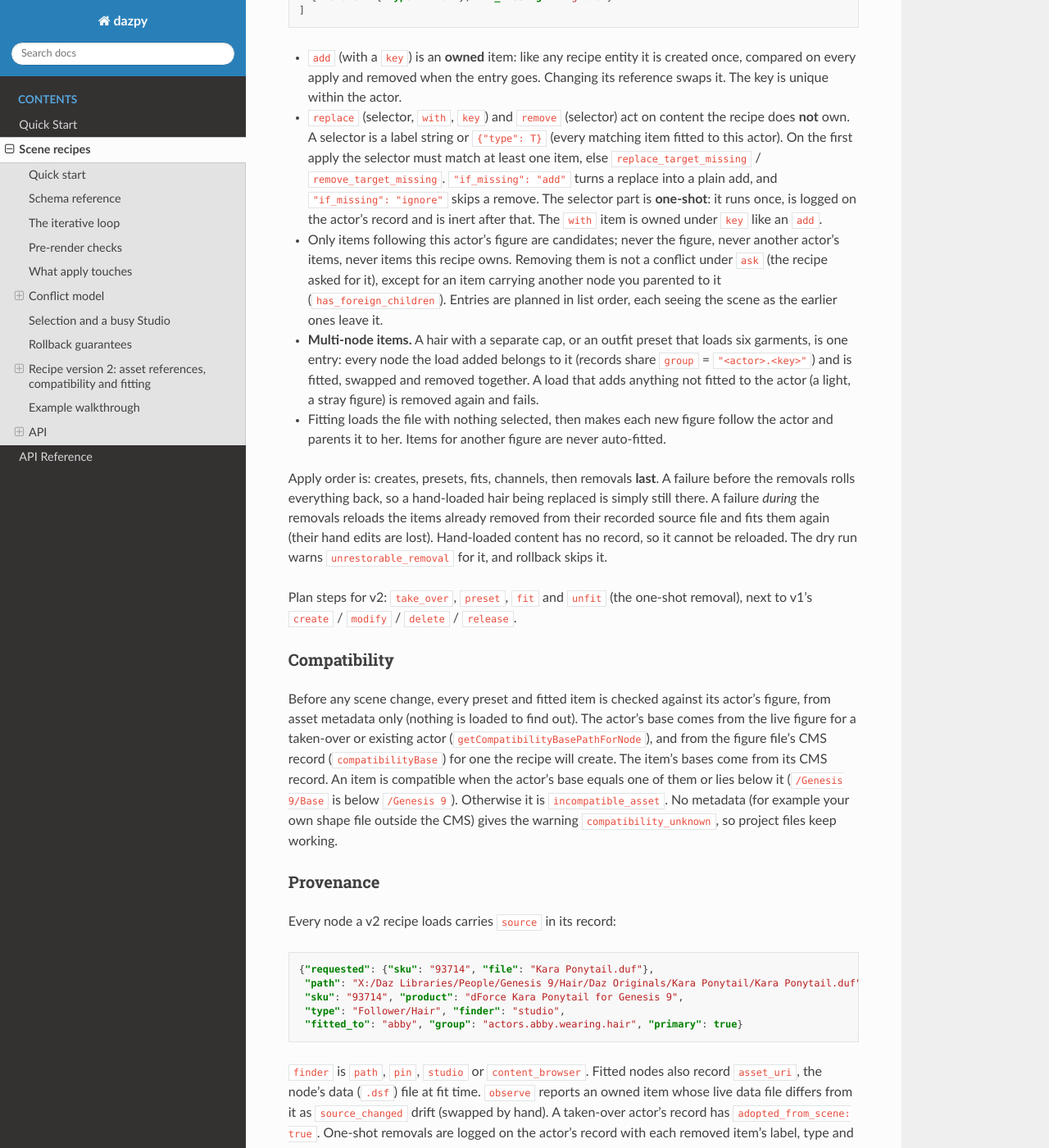
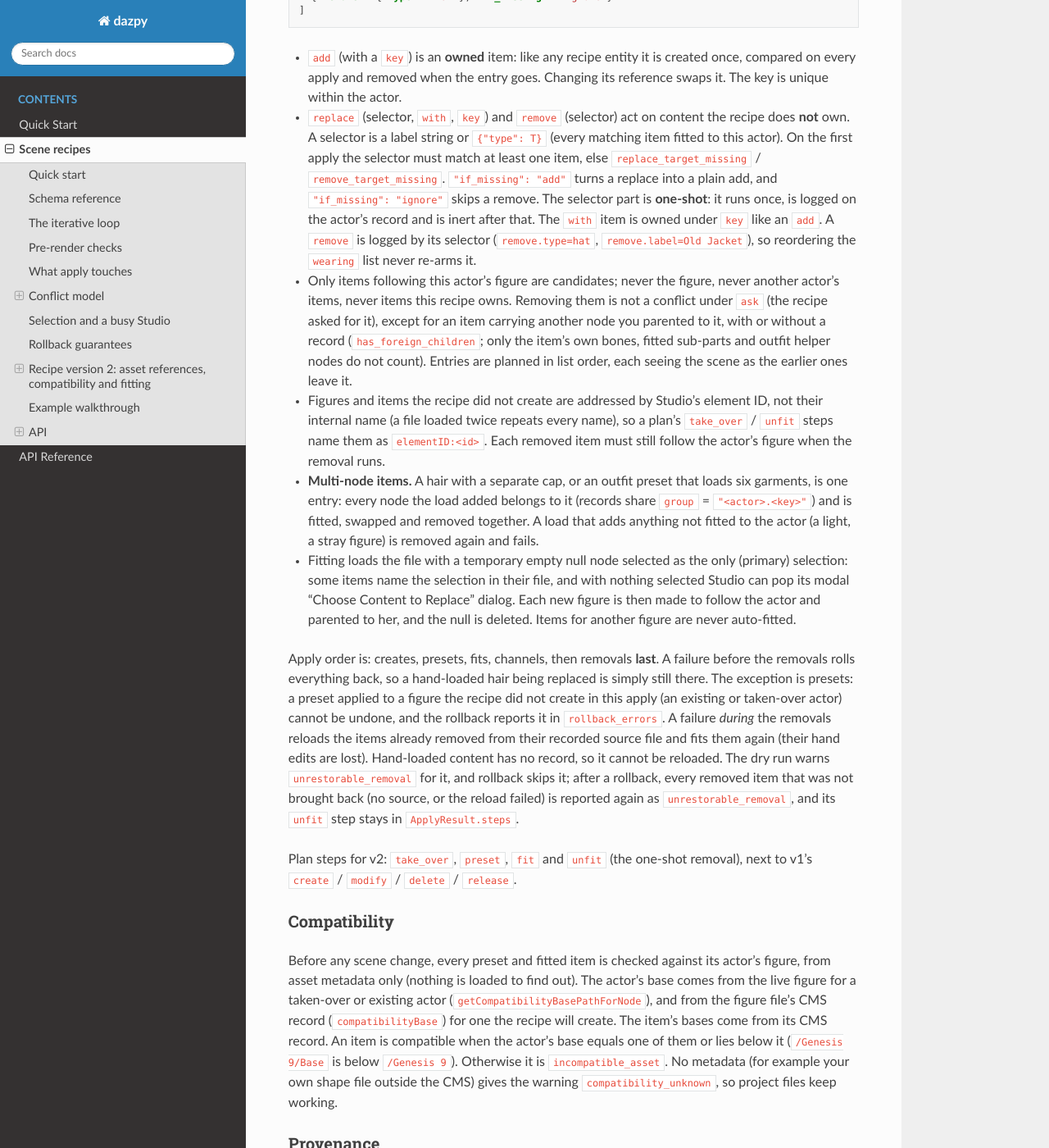
Before and after one commit to bluemoonfoundry/daz-script-server, a Sphinx documentation site: the page built from docs/scene_recipes.rst, in a window 1280 px wide and 1400 px high, scrolled down 10178 px. Shown: the whole window at 82% size. Built offline with Sphinx 7.4.7 and the Read the Docs theme 3.1.0, drawn with Linux system fonts in a browser that asks for light colours; some of the changed text lies outside the part shown.

Commit message:
docs(dazpy): fix stale recipe v2 wording and document the final-review fixes (5d6f.21)
Minors 1-4 and 12: CHANGELOG live status (DS4 4.24 passed, DS6 pending)
and a dazpy < 2.17 mixing note; fitting uses a temporary anchor selection;
validate does not report the node/selector codes; presets on an existing
actor are not undone by a rollback. Also documents elementID node refs,
selector-based remove ids, foreign children, preset content-type refusal,
cut-off find results and post-rollback unrestorable_removal.

Co-Authored-By: Claude Opus 5.5 <noreply@anthropic.com>

```diff
--- a/docs/scene_recipes.rst
+++ b/docs/scene_recipes.rst
@@ -575,27 +575,44 @@ Fitted items
   ``remove_target_missing``. ``"if_missing": "add"`` turns a replace into a
   plain add, and ``"if_missing": "ignore"`` skips a remove. The selector part is
   **one-shot**: it runs once, is logged on the actor's record and is inert
-  after that. The ``with`` item is owned under ``key`` like an ``add``.
+  after that. The ``with`` item is owned under ``key`` like an ``add``. A
+  ``remove`` is logged by its selector (``remove.type=hat``,
+  ``remove.label=Old Jacket``), so reordering the ``wearing`` list never
+  re-arms it.
 - Only items following this actor's figure are candidates; never the figure,
   never another actor's items, never items this recipe owns. Removing them is
   not a conflict under ``ask`` (the recipe asked for it), except for an item
-  carrying another node you parented to it (``has_foreign_children``). Entries
-  are planned in list order, each seeing the scene as the earlier ones leave it.
+  carrying another node you parented to it, with or without a record
+  (``has_foreign_children``; only the item's own bones, fitted sub-parts and
+  outfit helper nodes do not count). Entries are planned in list order, each
+  seeing the scene as the earlier ones leave it.
+- Figures and items the recipe did not create are addressed by Studio's
+  element ID, not their internal name (a file loaded twice repeats every
+  name), so a plan's ``take_over`` / ``unfit`` steps name them as
+  ``elementID:<id>``. Each removed item must still follow the actor's figure
+  when the removal runs.
 - **Multi-node items.** A hair with a separate cap, or an outfit preset that
   loads six garments, is one entry: every node the load added belongs to it
   (records share ``group`` = ``"<actor>.<key>"``) and is fitted, swapped and
   removed together. A load that adds anything not fitted to the actor (a light,
   a stray figure) is removed again and fails.
-- Fitting loads the file with nothing selected, then makes each new figure
-  follow the actor and parents it to her. Items for another figure are never
-  auto-fitted.
+- Fitting loads the file with a temporary empty null node selected as the
+  only (primary) selection: some items name the selection in their file, and
+  with nothing selected Studio can pop its modal "Choose Content to Replace"
+  dialog. Each new figure is then made to follow the actor and parented to her,
+  and the null is deleted. Items for another figure are never auto-fitted.
 
 Apply order is: creates, presets, fits, channels, then removals **last**. A
 failure before the removals rolls everything back, so a hand-loaded hair being
-replaced is simply still there. A failure *during* the removals reloads the
+replaced is simply still there. The exception is presets: a preset applied to
+a figure the recipe did not create in this apply (an existing or taken-over
+actor) cannot be undone, and the rollback reports it in ``rollback_errors``. A failure *during* the removals reloads the
 items already removed from their recorded source file and fits them again
 (their hand edits are lost). Hand-loaded content has no record, so it cannot
-be reloaded. The dry run warns ``unrestorable_removal`` for it, and rollback skips it.
+be reloaded. The dry run warns ``unrestorable_removal`` for it, and rollback skips it;
+after a rollback, every removed item that was not brought back (no source, or
+the reload failed) is reported again as ``unrestorable_removal``, and its
+``unfit`` step stays in ``ApplyResult.steps``.
 
 Plan steps for v2: ``take_over``, ``preset``, ``fit`` and ``unfit`` (the
 one-shot removal), next to v1's ``create`` / ``modify`` / ``delete`` / ``release``.
@@ -636,29 +653,38 @@ with each removed item's label, type and source file.
 Codes
 ~~~~~
 
-Errors (``validate`` reports them; ``plan`` / ``apply`` raise
-:class:`~dazpy.exceptions.RecipeValidationError` before any change):
+Errors (``plan`` / ``apply`` raise :class:`~dazpy.exceptions.RecipeValidationError`
+before any change). ``validate`` with a scene reports the reference and
+compatibility errors; ``ambiguous_node``, ``node_not_found``,
+``take_over_asset_changed``, ``replace_target_missing`` and
+``remove_target_missing`` need the scene's figures and fitted items, so only
+``plan`` / ``apply`` report them:
 
 =================================  ===================================================================
 Code                               Meaning
 =================================  ===================================================================
 ``invalid_asset_ref``              A reference names none of ``path`` / ``product`` / ``sku`` /
-                                   ``find``, or has a ``resolved`` pin without ``path``.
+                                   ``find``, or has a ``resolved`` pin without ``path``. Also a
+                                   preset whose file is a figure, hair / clothing, outfit preset or
+                                   prop (by its CMS content type): use ``asset`` / ``wearing``.
 ``asset_not_found``                The path does not exist on the Studio host, the search found
                                    nothing, or the product has no matching file.
 ``ambiguous_asset``                Several files match. ``allowed`` lists them (``find``:
                                    ``"<product> (<sku>): <path>"``; ``product`` / ``sku``: paths).
-                                   Add ``file`` / ``type`` or pin one.
+                                   Add ``file`` / ``type`` or pin one. A ``find`` whose search
+                                   was cut off (100 candidates, or Studio's cap) never picks one
+                                   of several, even after compatibility narrowing.
 ``content_database_unavailable``   A ``find`` / ``product`` / ``sku`` needs Studio's content
                                    database (CMS) and it is not running. Paths still work.
 ``incompatible_asset``             A preset or fitted item is made for another figure; the message
                                    names its bases and the actor's base. Also when every ``find``
                                    candidate is made for another figure (``allowed`` lists them).
-``ambiguous_node``                 Several figures carry the actor's ``node`` label.
+``ambiguous_node``                 Several figures carry the actor's ``node`` label (even when they
+                                   also share an internal name).
 ``node_not_found``                 No figure has the ``node`` label and the actor has no ``asset`` to
                                    create it from (``suggestion``: a near label).
 ``take_over_asset_changed``        The ``asset`` of a taken-over actor changed; the base figure is
-                                   never replaced.
+                                   never replaced. Adding a ``resolved`` pin is not a change.
 ``replace_target_missing``         A ``replace`` selector matches nothing on its first apply.
 ``remove_target_missing``          A ``remove`` selector matches nothing on its first apply.
 =================================  ===================================================================
@@ -669,7 +695,8 @@ Warnings (never block):
 Code                       Meaning
 =========================  =========================================================================
 ``compatibility_unknown``  No metadata to check an item against the figure (or the actor's base is
-                           unknown); it is loaded unchecked.
+                           unknown, or a preset's file has no content type); it is loaded
+                           unchecked.
 ``pin_mismatch``           A ``resolved`` pin's SKU or product differs from the reference's; the pin
                            is used.
 ``pin_file_missing``       The pinned file is gone; the reference was resolved again.
@@ -680,7 +707,8 @@ Code                       Meaning
 ``similar_node_label``     No figure has the ``node`` label but one is close (``suggestion``); the
                            actor will be created. Labels match exactly.
 ``unrestorable_removal``   An item a ``replace`` / ``remove`` will delete has no recorded source
-                           (hand-loaded), so a failure during removal cannot bring it back.
+                           (hand-loaded), so a failure during removal cannot bring it back. After a
+                           rollback: an item that was removed and not restored.
 ``preset_dropped``         A preset was removed from the list; its effect stays on the figure.
 =========================  =========================================================================
 
```
Also changed, not shown: CHANGELOG.md (+4 -2 lines).
